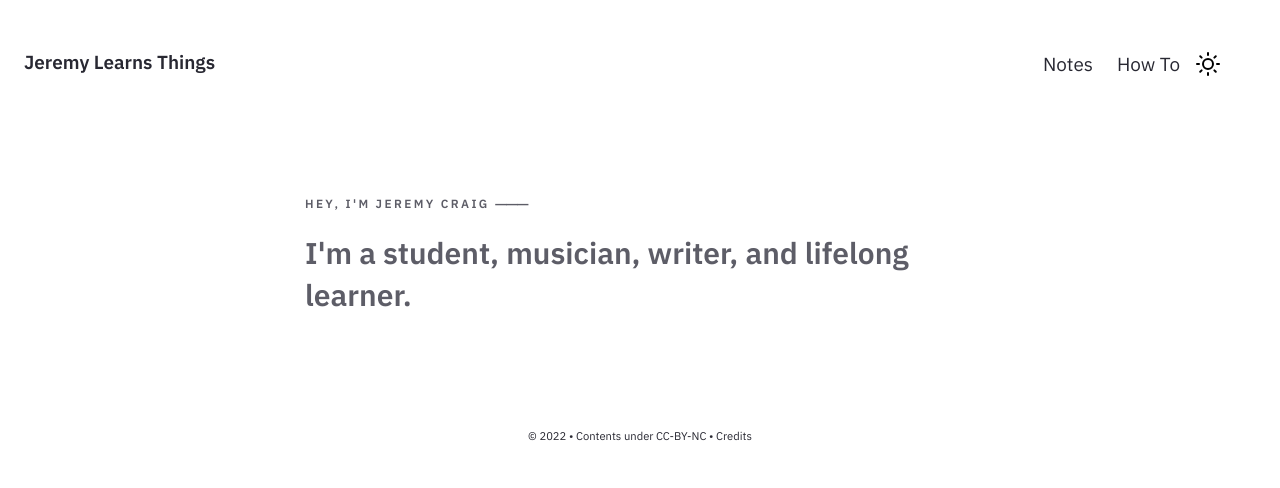
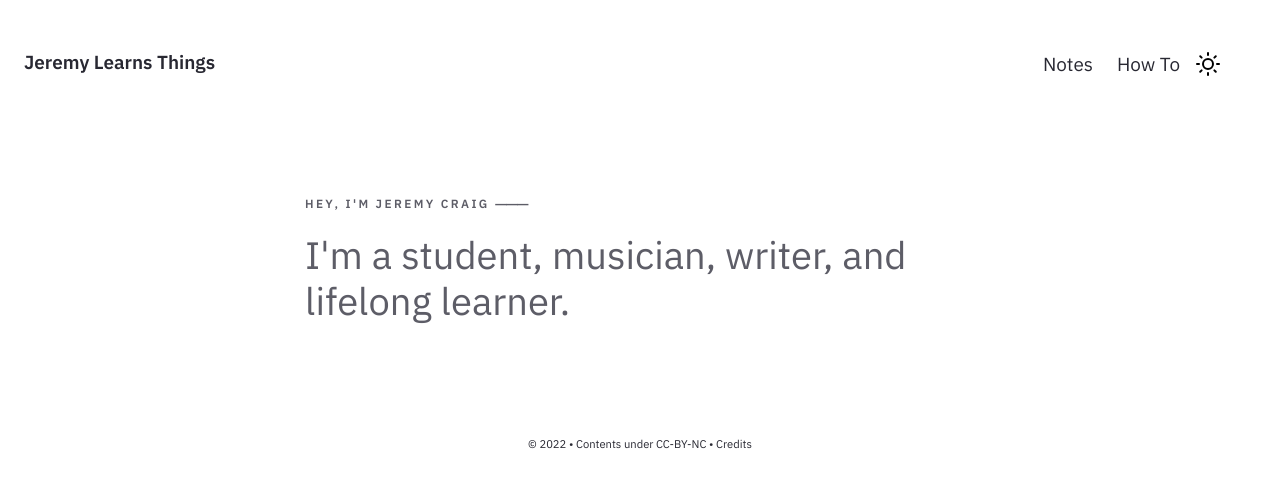
Before and after one commit to jeremycsaunders/jeremycsaunders.github.io, a Jekyll site: the page built from pages/index.md, in a window 1280 px wide. Shown: the top 488 px of the page. Built offline with Jekyll 4.4.1, drawn with Linux system fonts in a browser that asks for light colours.

```diff
--- a/_includes/Homepage.html
+++ b/_includes/Homepage.html
@@ -2,7 +2,7 @@
     <!--<div class="jumbo">{{site.heading}} </div> -->
     <div class="home-sub-text">
         <h5 class="meta-title">HEY, I'M JEREMY CRAIG ⸻</h5>
-        <h2>I'm a student, musician, writer, and lifelong learner.</h2>
+        <h1>I'm a student, musician, writer, and lifelong learner.</h1>
     </div>
 </div>
 
```
